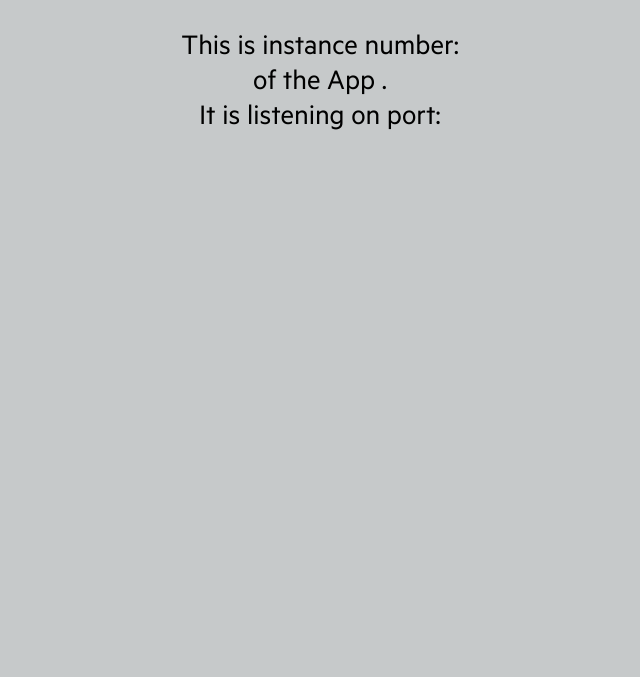
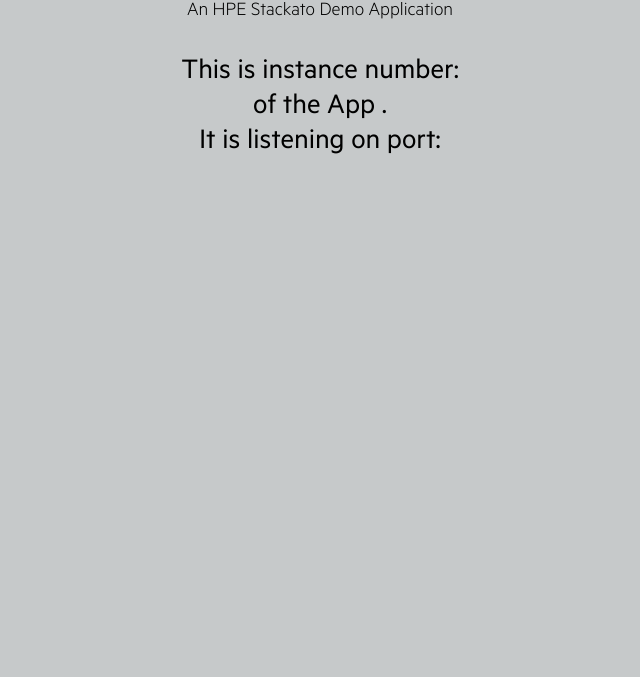
Before and after one commit to HofmT/running-instances-demo, a website: page index.html in a window 1280 px wide. Shown: the part 123-800 px from the top of the page, without its empty margins (320-960 px from the left). Drawn offline with Linux system fonts and the light colour scheme; no server answers.

Commit message:
Added a subtitle below the Helion Logo with a new font

```diff
--- a/css/main.css
+++ b/css/main.css
@@ -6,6 +6,11 @@
 @font-face {
     font-family: 'MetricBold'; /*a name to be used later*/
     src: url('Metric-Font/MetricApp-Bold.ttf'); /*URL to font*/
+}
+
+@font-face {
+	font-family: 'MetricLight';
+	src: url('Metric-Font/MetricApp-Light.ttf');
 }
 
 body {
@@ -18,3 +23,8 @@
 b {
 	font-family: "MetricBold";
 }
+
+#subtitle {
+	font-family: 'MetricLight';
+    font-size: 20px;
+}
--- a/index.html
+++ b/index.html
@@ -12,6 +12,11 @@
       <img src="logos/hpe_helion_grn_pos_rgb.png" alt="Hewlett-Packard Enterprise Helio Logo" style="width:377px;height:104px;">
     </div>
 
+    <!-- Feel free to edit the text below! -->
+    <div id="subtitle">
+        An HPE Stackato Demo Application
+    </div>
+
       <div ng-app="envVarApp" ng-controller="ServiceController">
           <p> This is instance number: <b>{{ envVariables.CF_INSTANCE_INDEX }}</b><br/>of the App <b>{{ envVariables.STACKATO_APP_NAME }}</b>. <br/>It is listening on port: <b>{{ envVariables.PORT }}</b>
           </p>
```
Also changed, not shown: css/Metric-Font/MetricApp-Light.ttf (added).
